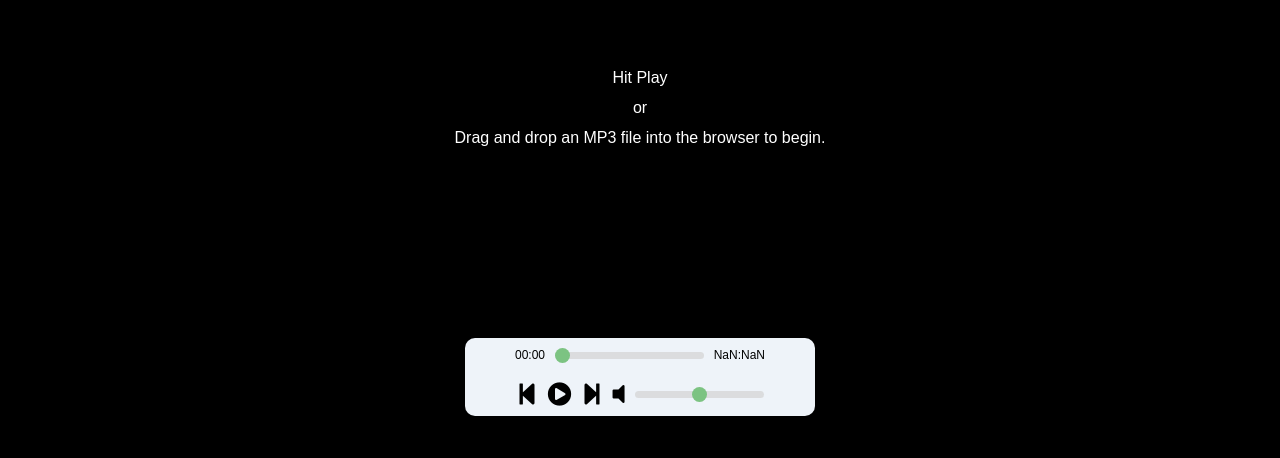
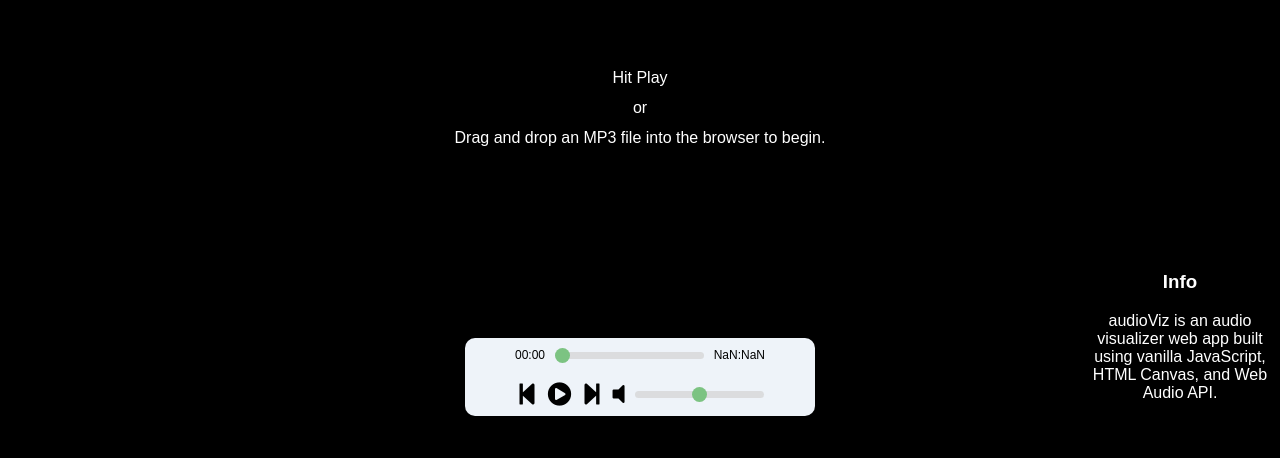
Before and after one commit to kartikvips/mediaplayer, a plain HTML site: page index.html in a window 1280 px wide. Shown: the part 342-800 px from the top of the page. Drawn offline with Linux system fonts and the light colour scheme; animation ran at ten frames a second.

Commit message:
display features

```diff
--- a/audio.css
+++ b/audio.css
@@ -167,6 +167,10 @@
     top: 40px;
     color: white;
     width: 200px;
+    height: 90%;
+    display: flex;
+    flex-direction: column;
+    justify-content: space-between;
 }
 
 .playlist-div *{
@@ -189,8 +193,9 @@
 
 }
 
-.info{
+.info-box {
     color: white;
+    text-align: center;
 }
 
 .nameSong:hover{
--- a/index.html
+++ b/index.html
@@ -63,7 +63,8 @@
                 <ul class = 'playlist' id = 'playlist'></ul>
             </div>
             <div class = "info-box" id = "infoBox">
-                Info
+                <h3>Info</h3>
+                <p>audioViz is an audio visualizer web app built using vanilla JavaScript, HTML Canvas, and Web Audio API.</p>
             </div>
         </div>
         <div id='audio-box'>
```
